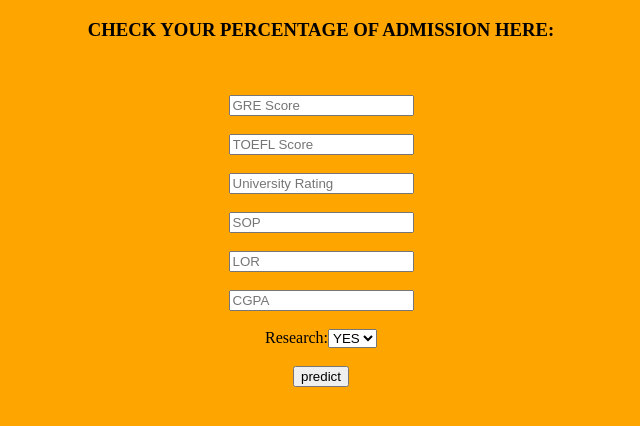
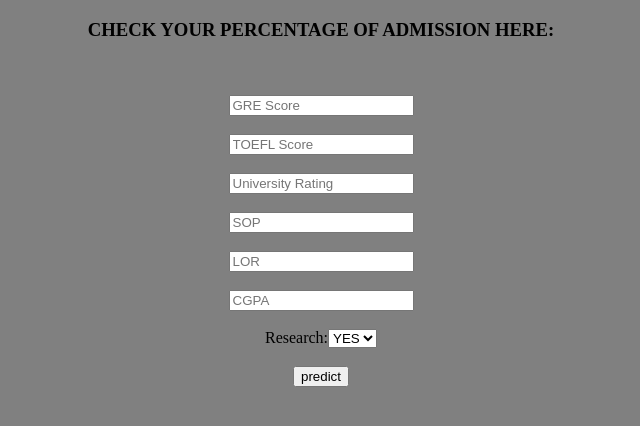
Before and after one commit to syrok94/admission-pred, a Flask app: page / in a window 1280 px wide. Shown: the top 426 px of the page, without its empty margins (319-959 px from the left). Run offline with Flask 2, Linux system fonts and the light colour scheme; parts of the project's set-up code (start-up, migrations or seed data) failed here and were passed over.

Commit message:
Update home.html

```diff
--- a/templates/home.html
+++ b/templates/home.html
@@ -5,7 +5,7 @@
     <title>Home</title>
     <style type="text/css">
         body{
-            background-color:orange
+            background-color:grey;
         }
 
     </style>
```
